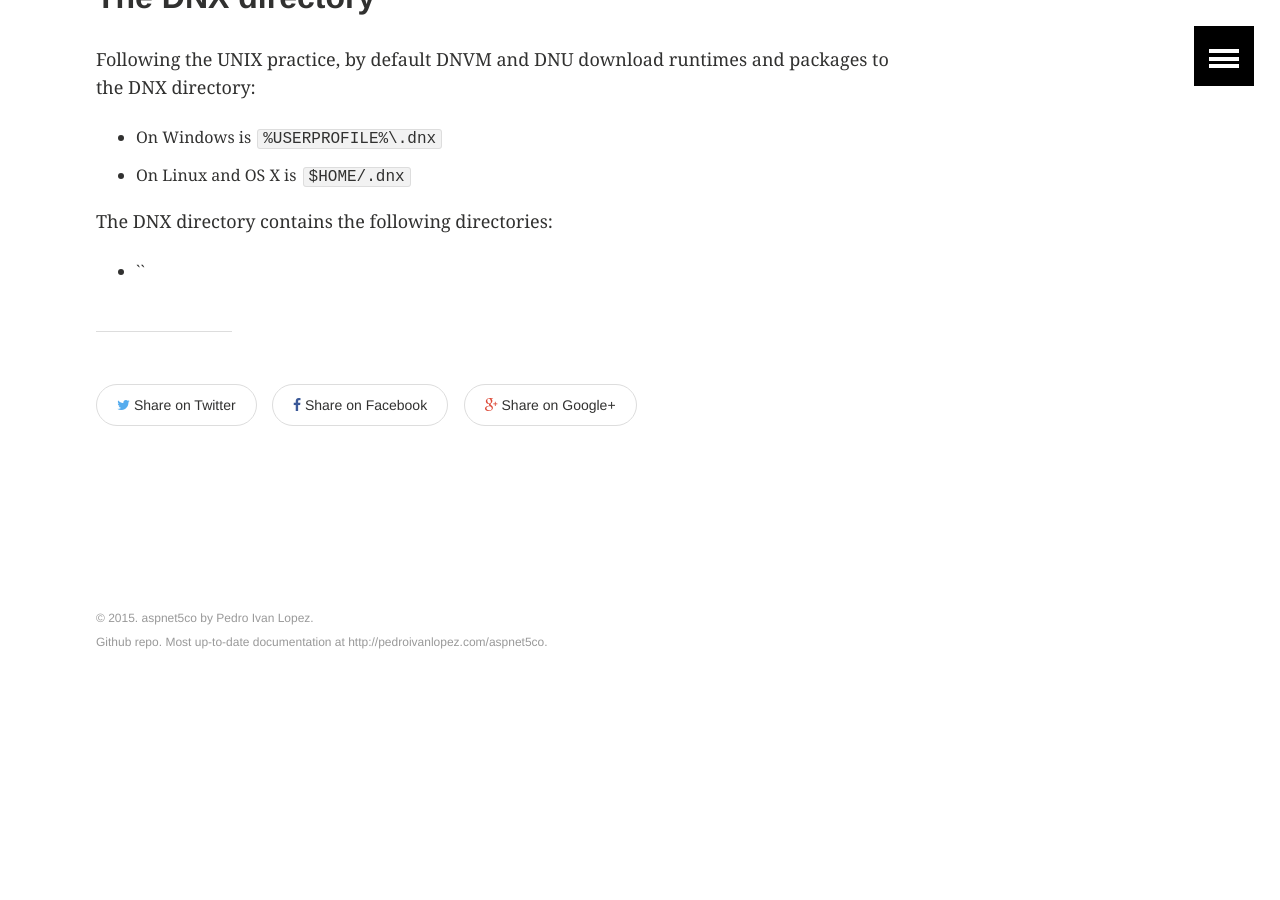
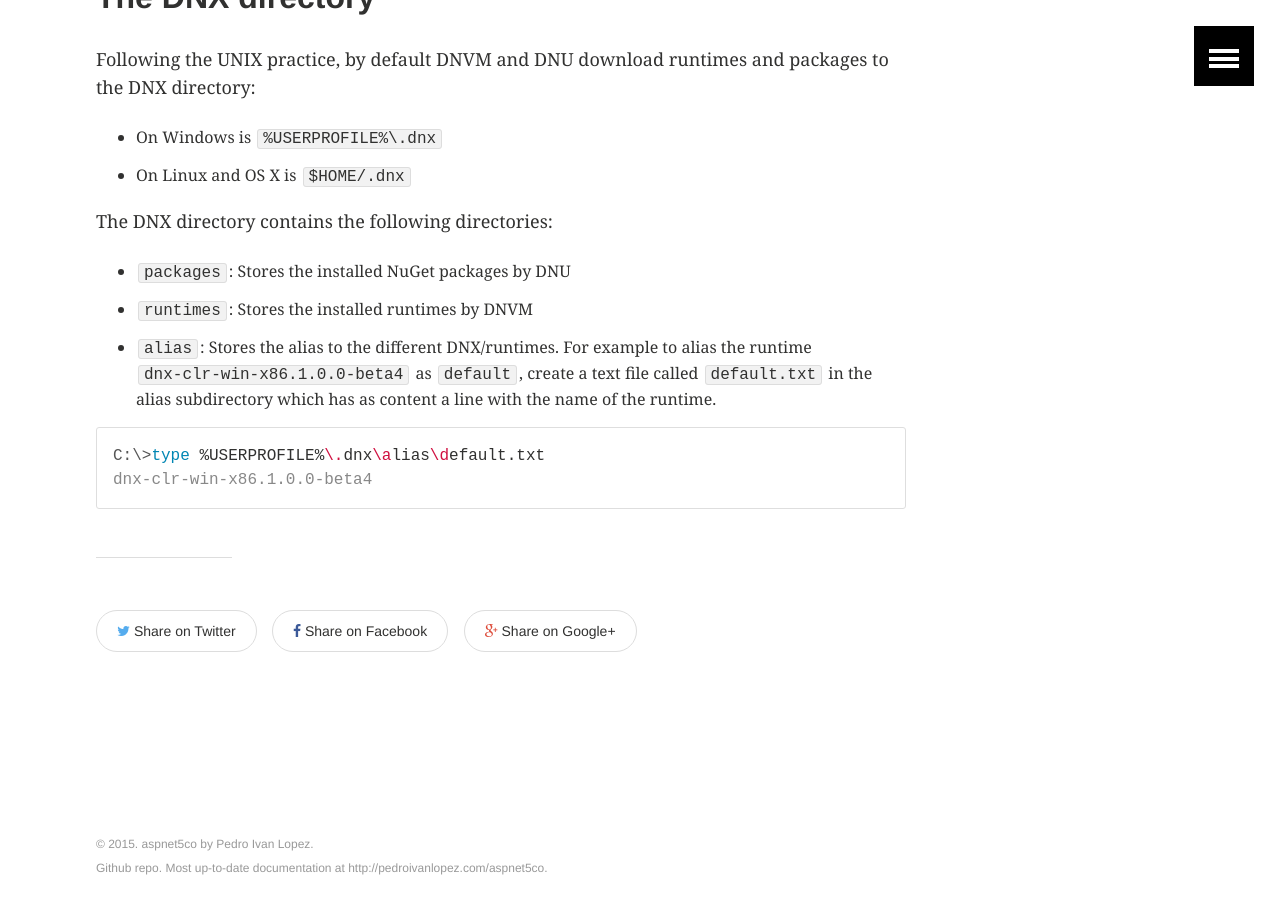
Before and after one commit to lopezpdvn/aspnet5co, a Jekyll site: the page built from pages/installation.md, in a window 1280 px wide and 900 px high, scrolled down 1772 px. Built offline with Jekyll 4.4.1, drawn with Linux system fonts in a browser that asks for light colours; before the commit the page ends 2500 px from its top, so only the background shows below that.

Commit message:
Added DNX directory section

```diff
--- a/_config.yml
+++ b/_config.yml
@@ -29,6 +29,8 @@ highlighter: pygments
 gems:
   - jekyll-sitemap
 
+github_username: lopezpdvn
+
 
 # Site owner
 owner:
--- a/pages/installation.md
+++ b/pages/installation.md
@@ -71,4 +71,14 @@ packages to the DNX directory:
 
 The DNX directory contains the following directories:
 
-* ``
+* `packages`: Stores the installed NuGet packages by DNU
+* `runtimes`: Stores the installed runtimes by  DNVM
+* `alias`: Stores the alias to the different DNX/runtimes. For example to alias
+  the runtime `dnx-clr-win-x86.1.0.0-beta4` as `default`, create a text file
+  called `default.txt` in the alias subdirectory which has as content a line
+  with the name of the runtime.
+
+{% highlight console %}
+C:\>type %USERPROFILE%\.dnx\alias\default.txt
+dnx-clr-win-x86.1.0.0-beta4
+{% endhighlight %}
```
